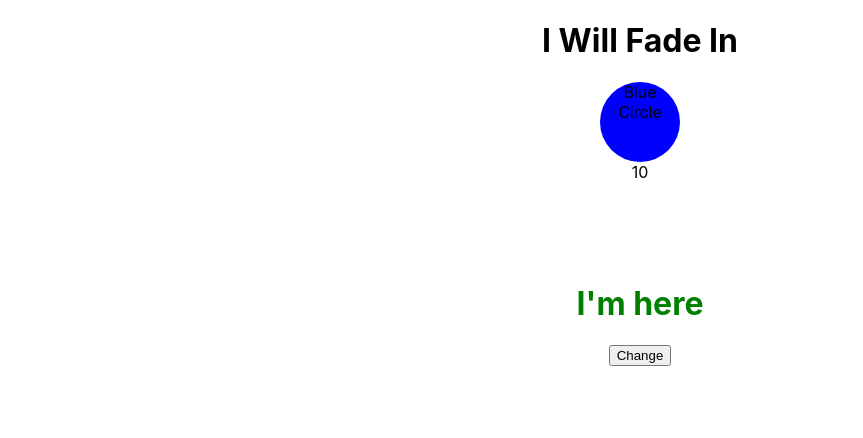
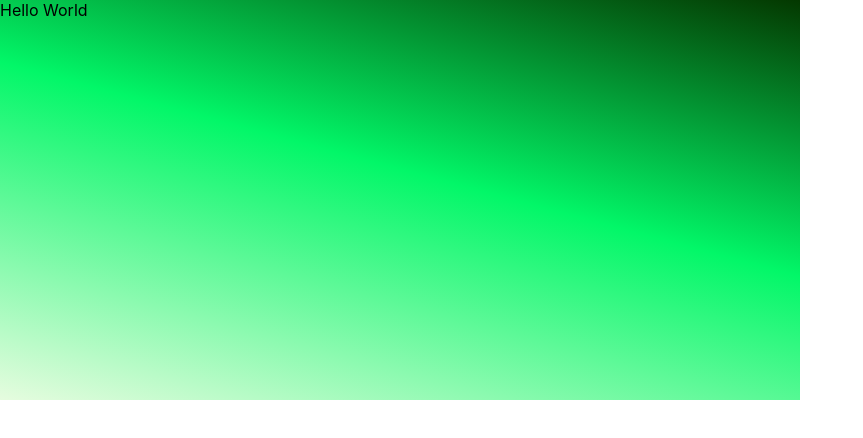
Before and after one commit to linnefromice/react_practice_animation, a React (Create React App) app in the folder pj-react-spring/: page / in a window 1280 px wide. Shown: the top 438 px of the page, without its empty margins (0-863 px from the left). Built offline with nearby package versions, Linux system fonts and the light colour scheme.

Commit message:
add background color (linear, gradient, animation)

```diff
--- a/pj-react-spring/src/App.js
+++ b/pj-react-spring/src/App.js
@@ -1,8 +1,22 @@
 import React, { useState } from 'react';
 import './App.css';
 import { useSpring, animated } from "react-spring";
+import { Keyframes } from "react-spring/renderprops";
 
-function App() {
+const Container = Keyframes.Spring(async next => {
+  while (true) {
+    await next({
+      from: { radians: 150 },
+      to: { radians: 210 },
+    })
+    await next({
+      from: { radians: 210 },
+      to: { radians: 150 },
+    })
+  }
+})
+
+function _App() {
   const [on, toggle] = useState(false);
 
   const propsOne = useSpring({opacity: 1, from: {opacity: 0}});
@@ -46,8 +60,7 @@ function App() {
   });
 
   return (
-    <div className="App">
-
+    <div style={{ background: `linear-gradient(180deg, rgba(4,56,0,1) 0%, rgba(2,247,104,1) 45%, rgba(230,252,223,1) 100%)`}}>
       <center>
         <animated.h1 style={propsOne}>I Will Fade In</animated.h1>
         <animated.div style={propsTwo}>
@@ -71,6 +84,17 @@ function App() {
   );
 }
 
+function App() {
+  return (
+
+    <Container
+      reset
+      config={{ duration: 10000 }}>
+      {styles => <div style={{ width: 800, height: 400, background: `linear-gradient(${styles.radians}deg, rgba(4,56,0,1) 0%, rgba(2,247,104,1) 45%, rgba(230,252,223,1) 100%)`}}>Hello World</div>}
+    </Container>
+  );
+}
+
 export default App;
 
 /*
```
